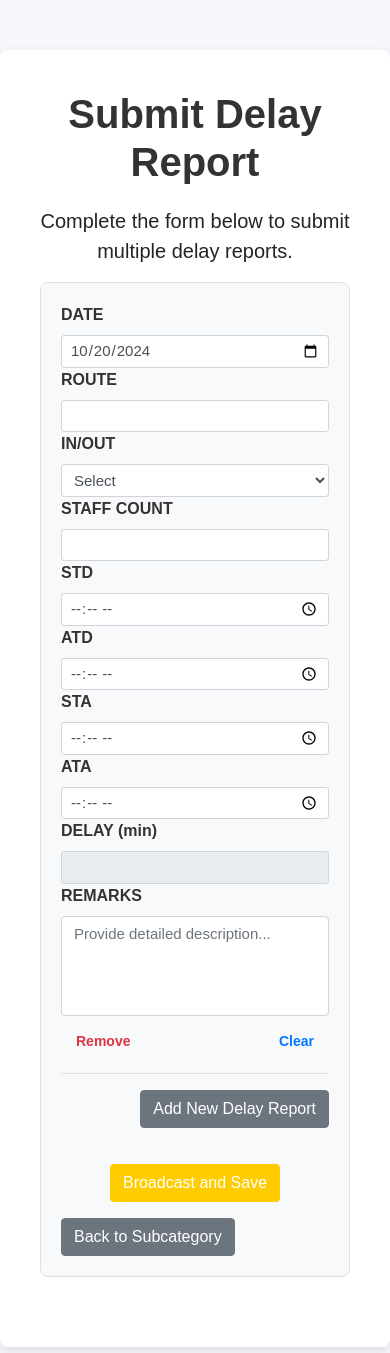
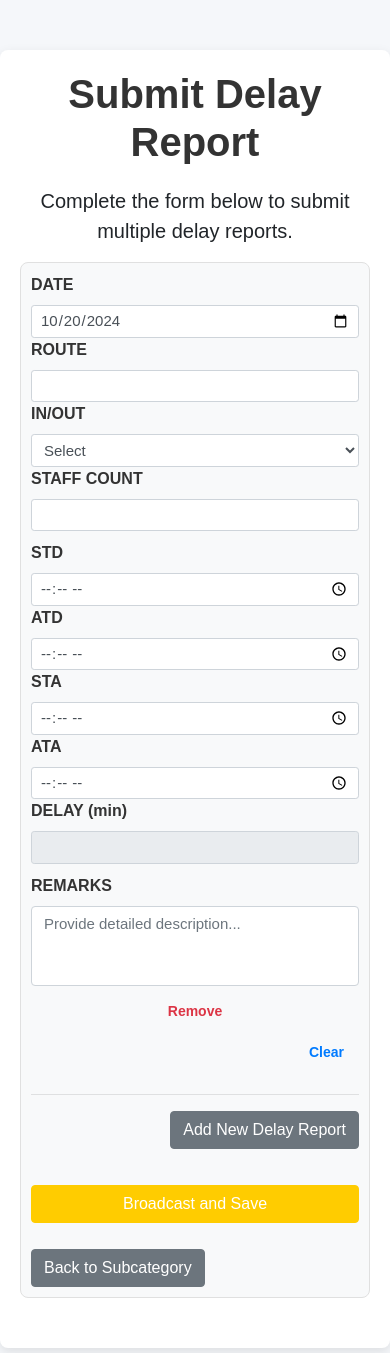
Before and after one commit to SarunSaji31/OCC_Drivers_Headcount, a Django app: page /ekg-report/ in a window 390 px wide. Shown: the top 1353 px of the page. Run offline with Django 5.2, Linux system fonts and the light colour scheme; the visitor is signed in with stand-in values (Sample User, id 1); some libraries are stand-ins or nearby versions.

Commit message:
Update Ekg_report.html

```diff
--- a/duty/templates/duty/Ekg_report.html
+++ b/duty/templates/duty/Ekg_report.html
@@ -103,14 +103,56 @@
             display: none;
         }
 
+        /* Responsive styles */
         @media (max-width: 768px) {
+            .container {
+                padding: 20px;
+            }
+
             .button-container {
                 justify-content: center;
+                flex-direction: column;
+                text-align: center;
+            }
+
+            .button-container .btn {
+                margin-bottom: 10px;
             }
 
             .remove-button,
             .clear-button {
                 font-size: 14px;
+            }
+
+            .action-row {
+                flex-direction: column;
+                text-align: center;
+            }
+
+            .action-row .remove-button,
+            .action-row .clear-button {
+                width: 100%;
+                margin-bottom: 10px;
+            }
+
+            .row {
+                margin-bottom: 10px;
+            }
+
+            .form-container {
+                padding: 10px;
+            }
+        }
+
+        @media (max-width: 576px) {
+            .row .col-md-3,
+            .row .col-md-2 {
+                flex: 0 0 100%;
+                max-width: 100%;
+            }
+
+            .remarks-column textarea {
+                height: 80px;
             }
         }
     </style>
@@ -229,7 +271,6 @@
             const templateForm = document.querySelector('.delay-form').cloneNode(true); // Store the template
             let formCount = 1; // Tracks the number of forms
 
-        // Set the default date to today for the initial form
             const today = new Date().toISOString().split('T')[0];
             document.querySelectorAll('input[name="form-0-date"]').forEach(input => input.value = today);
 
@@ -259,7 +300,6 @@
 
                 formCount++;
 
-                    // Update TOTAL_FORMS value to match the new number of forms
                 document.getElementById('id_form-TOTAL_FORMS').value = formCount;
             }
 
@@ -284,11 +324,9 @@
                 }
             }
 
-                // Add event listeners to the initial form
             document.querySelector('input[name="form-0-sta"]').addEventListener('change', calculateDelay);
             document.querySelector('input[name="form-0-ata"]').addEventListener('change', calculateDelay);
 
-                // Handle the broadcast button click event
             document.querySelector('#broadcastButton').addEventListener('click', function (event) {
                 event.preventDefault();
 
@@ -296,7 +334,7 @@
                 const formData = new FormData(form);
                 formData.append('broadcast', true);
 
-                    fetch("{% url 'add_delay_report' %}", {  // Use the correct view name here
+                fetch("{% url 'add_delay_report' %}", { // Use the correct view name here
                     method: 'POST',
                     body: formData,
                     headers: {
@@ -308,7 +346,7 @@
                         const messageDiv = document.querySelector('#broadcastMessage');
                         if (data.status === 'success') {
                             messageDiv.innerHTML = `<div class="alert alert-success">Broadcast message sent successfully.</div>`;
-                                clearForm(); // Clear form after success
+                            clearForm();
                         } else {
                             messageDiv.innerHTML = `<div class="alert alert-danger">Error: ${data.message}</div>`;
                         }
@@ -318,22 +356,19 @@
                     });
             });
 
-                // Function to clear all forms
             function clearForm() {
-                    formsetContainer.innerHTML = ''; // Remove all forms
-                    addNewDelayForm(); // Add a new empty form after clearing
-                    formCount = 1; // Reset form count
-                    document.getElementById('id_form-TOTAL_FORMS').value = formCount; // Update TOTAL_FORMS
+                formsetContainer.innerHTML = '';
+                addNewDelayForm();
+                formCount = 1;
+                document.getElementById('id_form-TOTAL_FORMS').value = formCount;
             }
 
-                // Add event listener to the "Clear" button
             document.addEventListener('click', function (e) {
                 if (e.target.classList.contains('clear-button')) {
                     clearForm();
                 }
             });
 
-                // Remove form event for the initial form
             document.querySelector('.remove-button').addEventListener('click', function () {
                 const form = this.closest('.delay-form');
                 if (formsetContainer.children.length > 1) {
@@ -341,7 +376,6 @@
                 }
             });
         });
-
     </script>
 
 </body>
```
Lines whose indentation alone changed are shown as unchanged.
